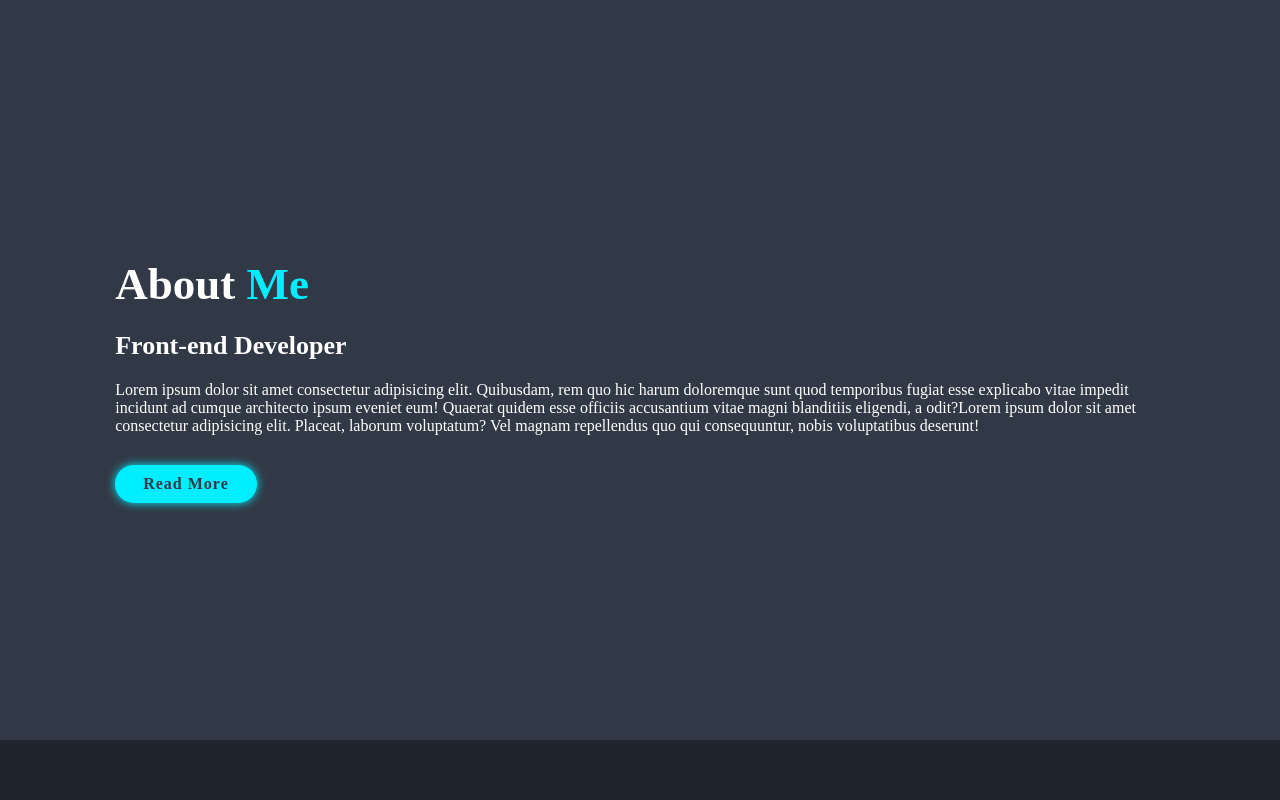
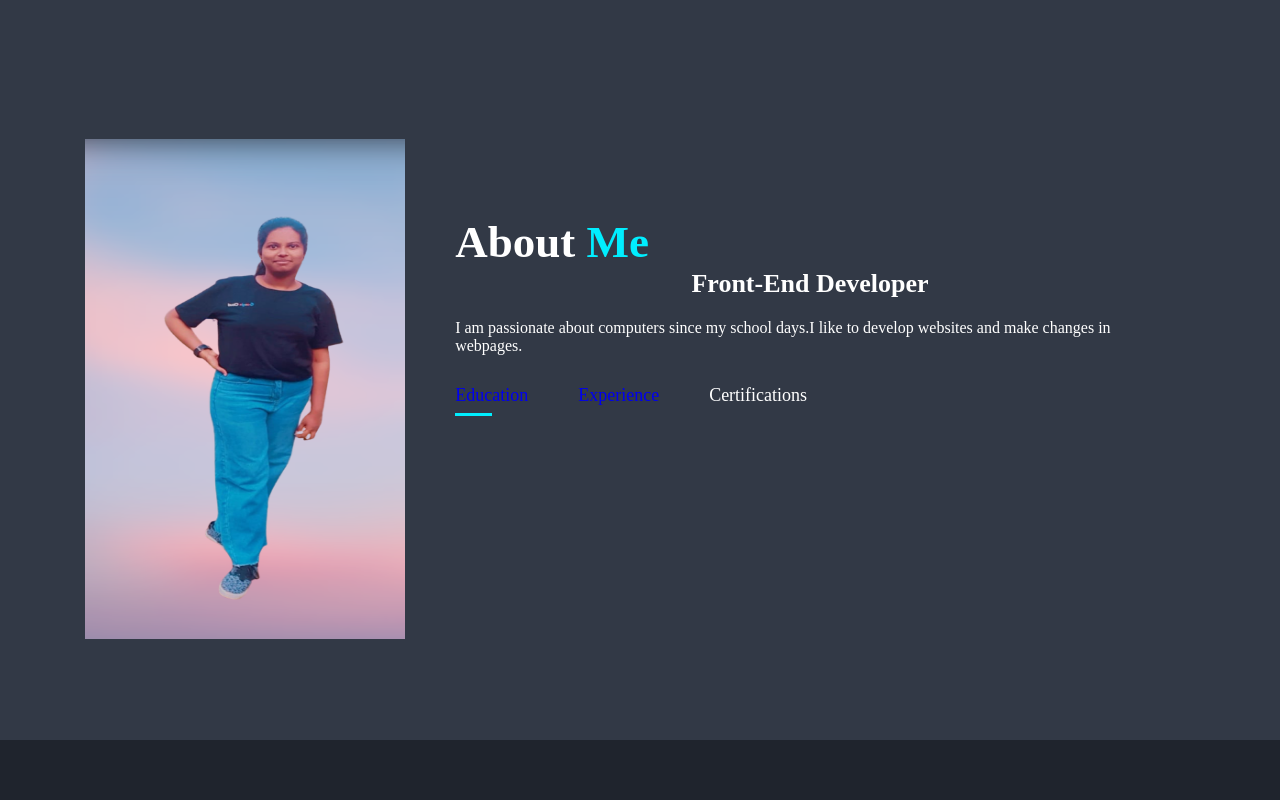
Before and after one commit to ki2345/My_Portfolio, a plain HTML site: page index.html in a window 1280 px wide. Shown: the part 860-1660 px from the top of the page. Drawn offline with nearby package versions, Linux system fonts and the light colour scheme; a web font is replaced by a local one.

Commit message:
add changes

```diff
--- /dev/null
+++ b/css/edu.css
@@ -0,0 +1,68 @@
+*{
+    margin: 0;
+    padding: 0;
+    box-sizing: border-box;
+    text-decoration: none;
+    border: none;
+    outline: none;
+    scroll-behavior: smooth;
+    font-family: 'Bona Nova', serif;
+}
+
+:root{
+    --bg-color: #1f242d;
+    --second-bg-color: #323946;
+    --text-color: #fff;
+    --main-color: #0ef;
+}
+
+body{
+    background: var(--bg-color);
+    color: var(--text-color);
+}
+
+h1{
+    text-align: center;
+    margin-top: 20px;
+}
+
+.edu-container{
+    display: grid;
+    grid-template-columns: repeat(2,1fr);
+    align-items: center;
+    gap: 1.2rem;
+    transform: 0.5s ease;
+    margin-top: 20px;
+}
+
+.edu-box:hover{
+    transform: scale(1.1);
+}
+
+.edu-container .edu-box{
+    flex: 1 1 30rem;
+    background: var(--second-bg-color);
+    padding: 2rem 2rem 2rem;
+    border-radius: 2rem;
+    text-align: center;
+    border: 0.2rem solid var(--bg-color);
+    width: 400px;
+    height: 250px;
+    position: relative;
+    left: 150px;
+}
+
+.edu-box h2{
+    color: var(--main-color);
+    font-size: 25px;
+}
+
+.edu-box h4{
+    font-size: 20px;
+    margin-top: 10px;
+}
+
+#hs{
+    position: relative;
+    left: 500px;
+}
--- /dev/null
+++ b/css/exp.css
@@ -0,0 +1,22 @@
+*{
+    margin: 0;
+    padding: 0;
+    box-sizing: border-box;
+    text-decoration: none;
+    border: none;
+    outline: none;
+    scroll-behavior: smooth;
+    font-family: 'Bona Nova', serif;
+}
+
+:root{
+    --bg-color: #1f242d;
+    --second-bg-color: #323946;
+    --text-color: #fff;
+    --main-color: #0ef;
+}
+
+body{
+    background: var(--bg-color);
+    color: var(--text-color);
+}
--- a/css/style.css
+++ b/css/style.css
@@ -162,7 +162,10 @@ span{
 }
 
 .about-img img{
-    width: 35vw;
+    width: 320px;
+    height: 500px;
+    position: relative;
+    left: -30px;
 }
 
 .heading{
@@ -173,6 +176,7 @@ span{
 .about-content h2{
     text-align: left;
     line-height: 1.2;
+    margin-top: -100px;
 }
 
 .about-content h3{
@@ -184,8 +188,32 @@ span{
     margin: 2rem 0 3rem;
 }
 
-.heading{
-    margin-bottom: 20px;
+.about-content .tab-titles{
+    display: flex;
+    margin: -20px 0px 10px;
+}
+
+.about-content .tab-titles .tab-links{
+    margin-right: 50px;
+    font-size: 18px;
+    font-weight: 500;
+    cursor: pointer;
+    position: relative;
+}
+
+.tab-links::after{
+    content: '';
+    width: 0;
+    height: 3px;
+    background: var(--main-color);
+    position: absolute;
+    left: 0;
+    bottom: -10px;
+    transition: 0.5s;
+}
+
+.tab-links.active-link::after{
+    width: 50%;
 }
 
 .skills-container{
--- a/index.html
+++ b/index.html
@@ -52,15 +52,19 @@
 
     <!-- about section starts -->
     <section class="about" id="about">
-        <!-- <div class="about-img">
-            <img src="./images/portfolio.png" alt="">
-        </div> -->
+        <div class="about-img">
+            <img src="./images/about.png" alt="">
+        </div>
 
         <div class="about-content">
             <h2 class="heading">About <span>Me</span></h2>
-            <h3>Front-end Developer</h3>
-            <p>Lorem ipsum dolor sit amet consectetur adipisicing elit. Quibusdam, rem quo hic harum doloremque sunt quod temporibus fugiat esse explicabo vitae impedit incidunt ad cumque architecto ipsum eveniet eum! Quaerat quidem esse officiis accusantium vitae magni blanditiis eligendi, a odit?Lorem ipsum dolor sit amet consectetur adipisicing elit. Placeat, laborum voluptatum? Vel magnam repellendus quo qui consequuntur, nobis voluptatibus deserunt!</p>
-            <a href="./about.html" class="btn">Read More</a>
+            <h3 class="heading">Front-End Developer</h3>
+            <p>I am passionate about computers since my school days.I like to develop websites and make changes in webpages.</p>
+            <div class="tab-titles">
+                <p class="tab-links active-link"><a href="./edu.html">Education</a></p>
+                <p class="tab-links"><a href="./exp.html">Experience</a></p>
+                <p class="tab-links">Certifications</p>
+            </div>
         </div>
     </section>
     <!-- about section ends -->
```
Also changed, not shown: about.html (deleted, +0 -13 lines), edu.html (added, +37 -0 lines), exp.html (added, +33 -0 lines), images/about.png (added).
